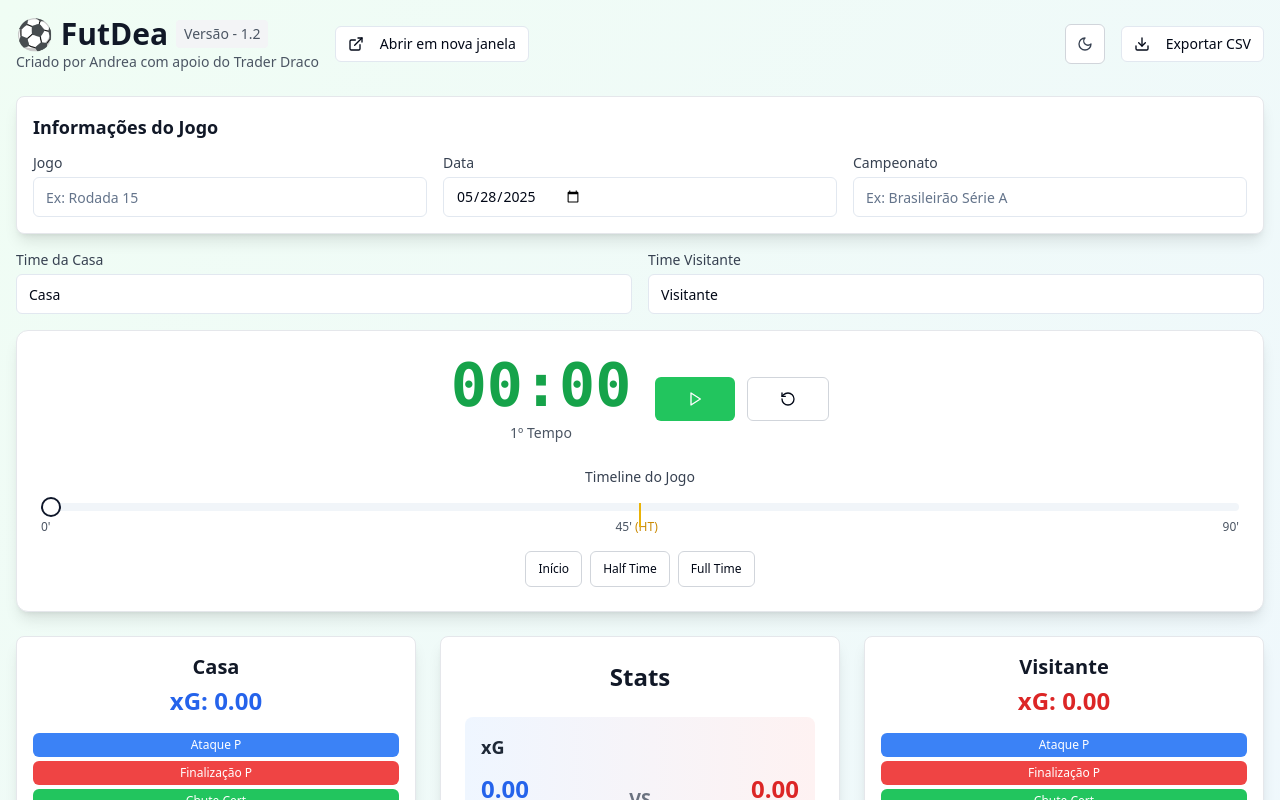
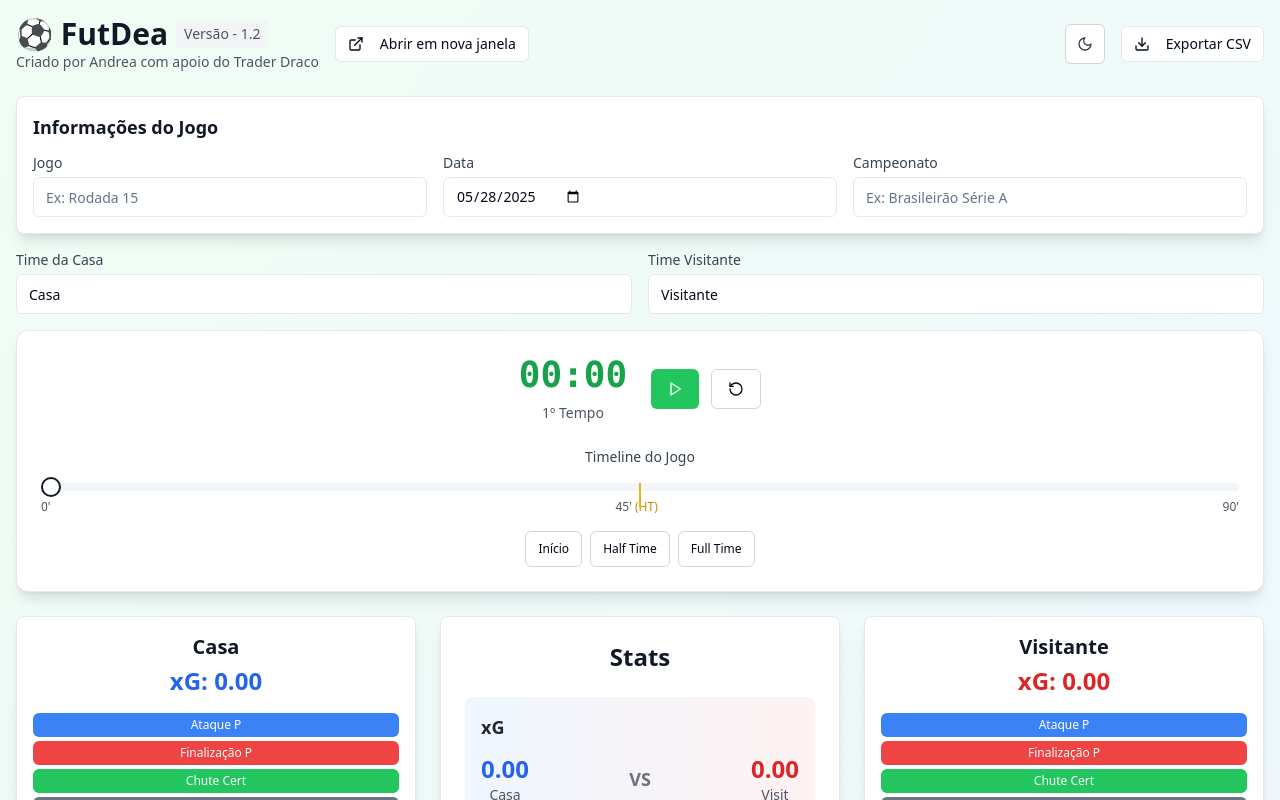
Before and after one commit to AndreaAkeda/FuteDea, a React (Vite) app: page / in a window 1280 px wide. Shown: the top 800 px of the page. Built offline with nearby package versions, Linux system fonts and the light colour scheme.

Commit message:
Refactor: Reduce timer numbers and button sizes
Reduce the size of the numbers and buttons related to the game timer for better UI.

```diff
--- a/src/components/GameTimer.tsx
+++ b/src/components/GameTimer.tsx
@@ -37,7 +37,7 @@ export const GameTimer = ({ gameTime, gameSeconds, isPlaying, onPlayPause, onRes
       {/* Timer Display */}
       <div className="flex items-center justify-center space-x-6 mb-6">
         <div className="text-center">
-          <div className={`text-6xl font-mono font-bold ${isDarkMode ? 'text-green-400' : 'text-green-600'} transition-colors duration-300`}>
+          <div className={`text-4xl font-mono font-bold ${isDarkMode ? 'text-green-400' : 'text-green-600'} transition-colors duration-300`}>
             {formatTime(display, gameSeconds)}
           </div>
           <div className={`text-sm font-medium mt-2 ${isDarkMode ? 'text-gray-400' : 'text-gray-600'}`}>
@@ -49,18 +49,18 @@ export const GameTimer = ({ gameTime, gameSeconds, isPlaying, onPlayPause, onRes
           <Button
             onClick={onPlayPause}
             className={`${isPlaying ? 'bg-orange-500 hover:bg-orange-600' : 'bg-green-500 hover:bg-green-600'} text-white transition-all duration-300 hover:scale-105`}
-            size="lg"
+            size="default"
           >
-            {isPlaying ? <Pause className="h-5 w-5" /> : <Play className="h-5 w-5" />}
+            {isPlaying ? <Pause className="h-4 w-4" /> : <Play className="h-4 w-4" />}
           </Button>
 
           <Button
             onClick={onReset}
             variant="outline"
-            size="lg"
+            size="default"
             className={`${isDarkMode ? 'border-gray-600 hover:bg-gray-700 text-gray-300' : 'border-gray-300 hover:bg-gray-50'} transition-all duration-300 hover:scale-105`}
           >
-            <RotateCcw className="h-5 w-5" />
+            <RotateCcw className="h-4 w-4" />
           </Button>
         </div>
       </div>
```
